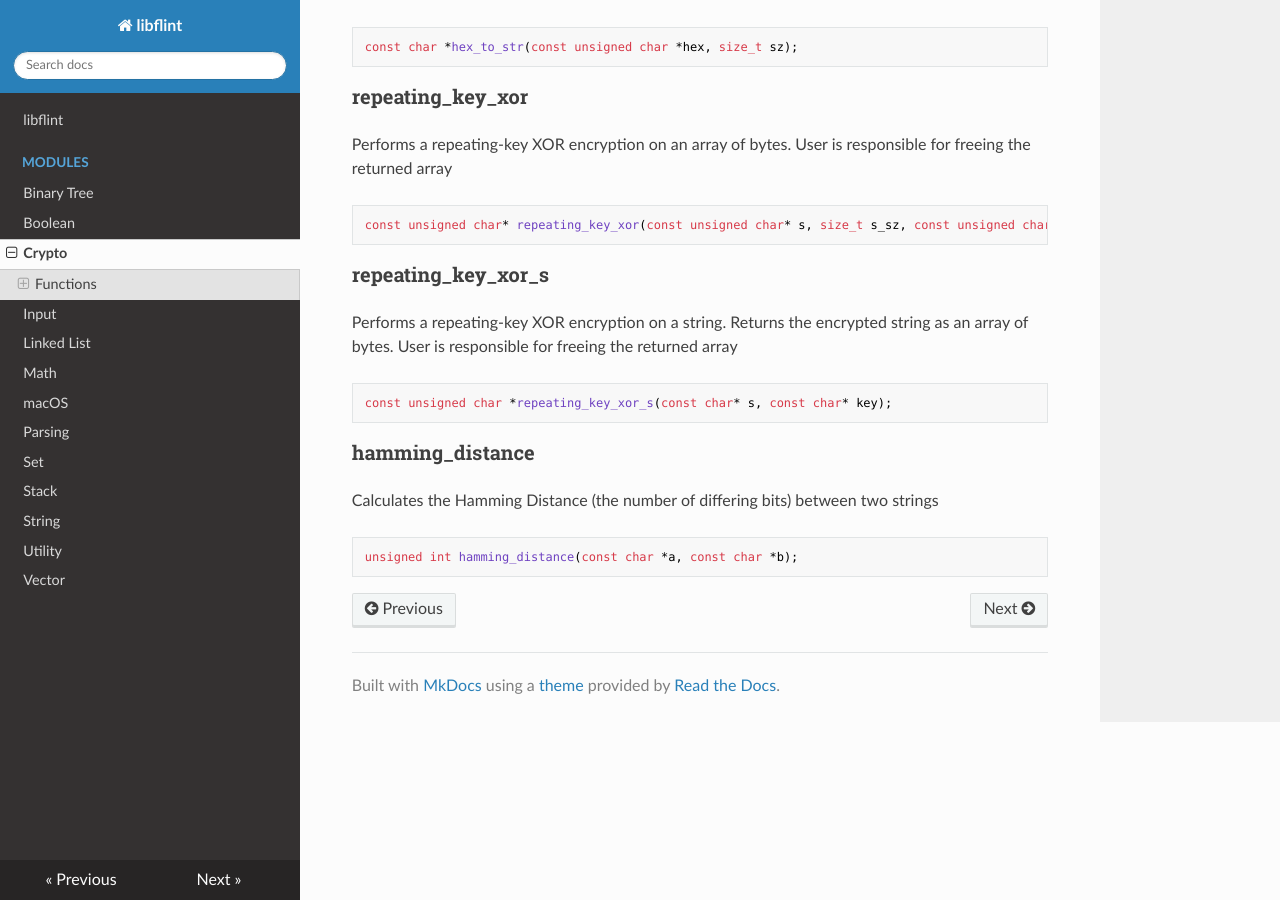
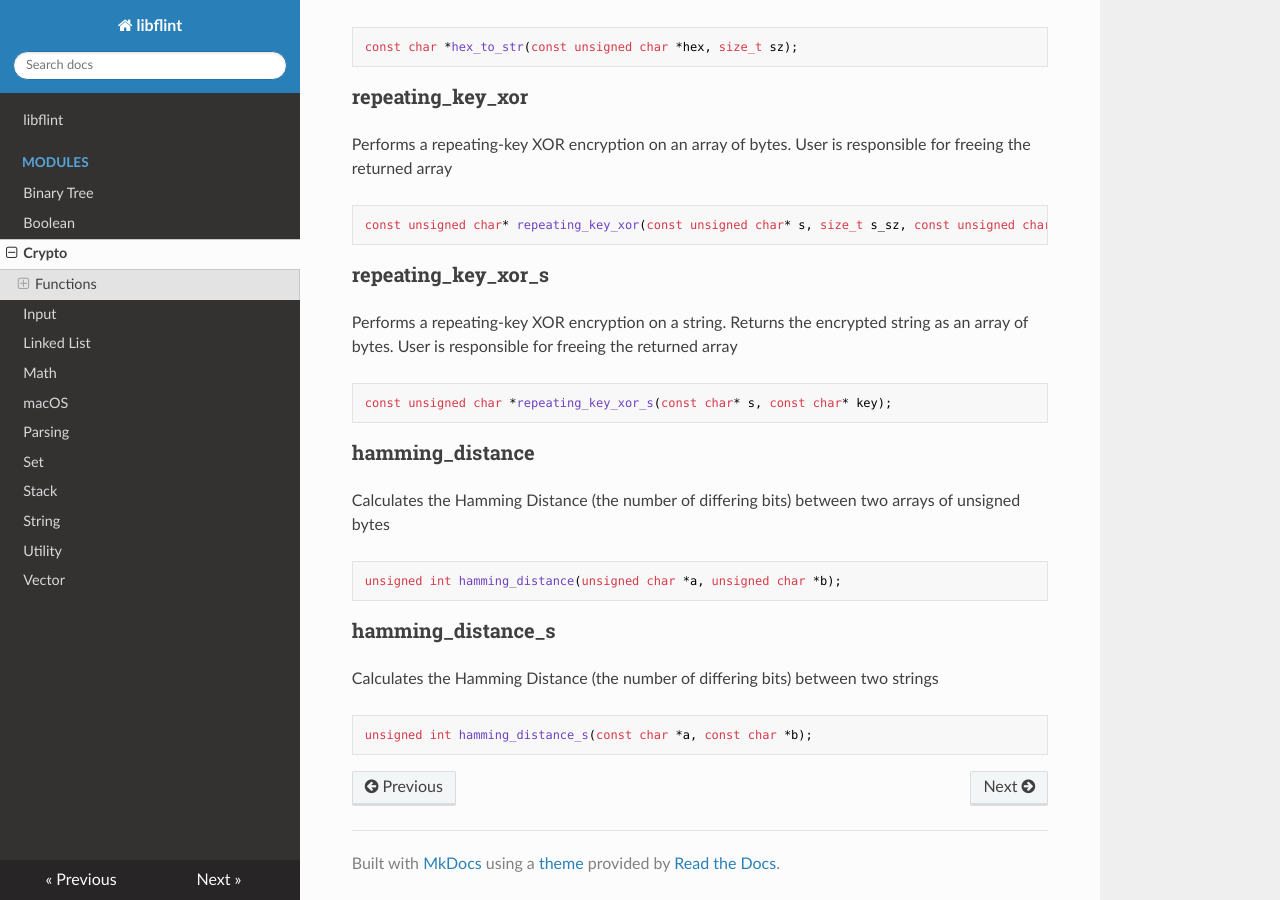
Before and after one commit to fputs/libflint, an MkDocs documentation site: the page built from docs/crypto.md, in a window 1280 px wide and 900 px high, scrolled down 1478 px. Built offline with MkDocs 1.6.1, drawn with Linux system fonts in a browser that asks for light colours; nearby versions of some CDN libraries.

Commit message:
add hamming_distance

````diff
--- a/docs/crypto.md
+++ b/docs/crypto.md
@@ -92,8 +92,16 @@ const unsigned char *repeating_key_xor_s(const char* s, const char* key);
 
 ### hamming_distance
 
+Calculates the Hamming Distance (the number of differing bits) between two arrays of unsigned bytes
+
+```c
+unsigned int hamming_distance(unsigned char *a, unsigned char *b);
+```
+
+### hamming_distance_s
+
 Calculates the Hamming Distance (the number of differing bits) between two strings
 
 ```c
-unsigned int hamming_distance(const char *a, const char *b);
+unsigned int hamming_distance_s(const char *a, const char *b);
 ```
````
Also changed, not shown: 3 other files.
